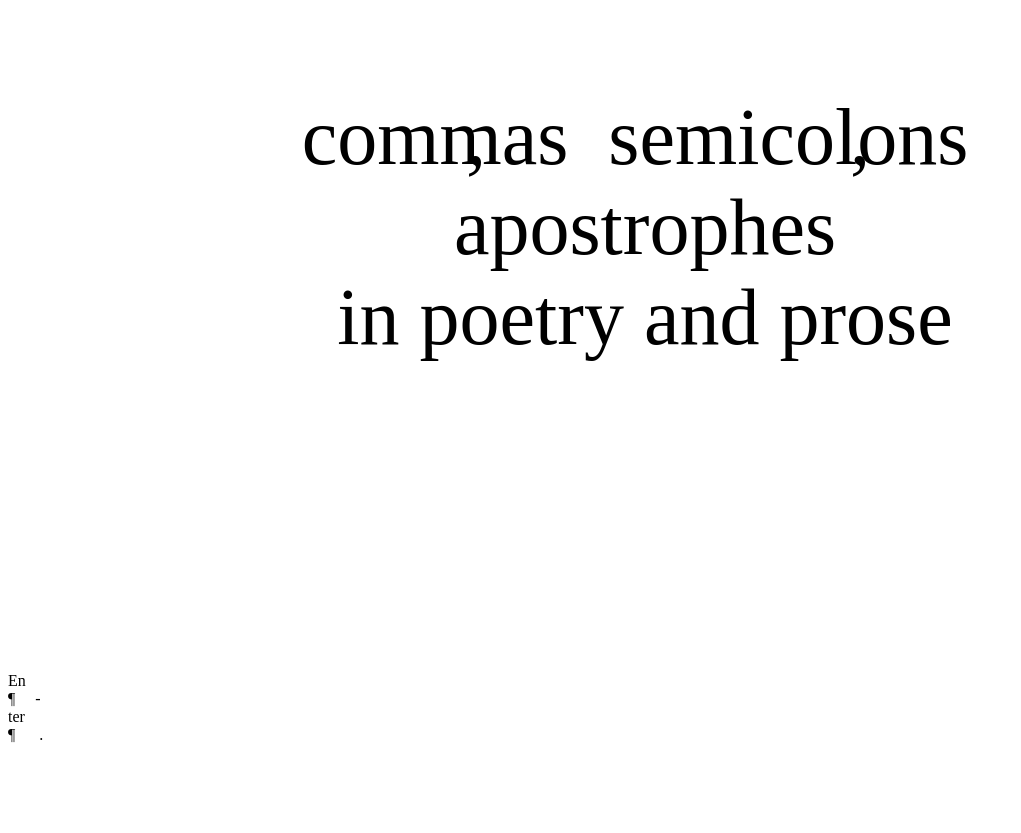
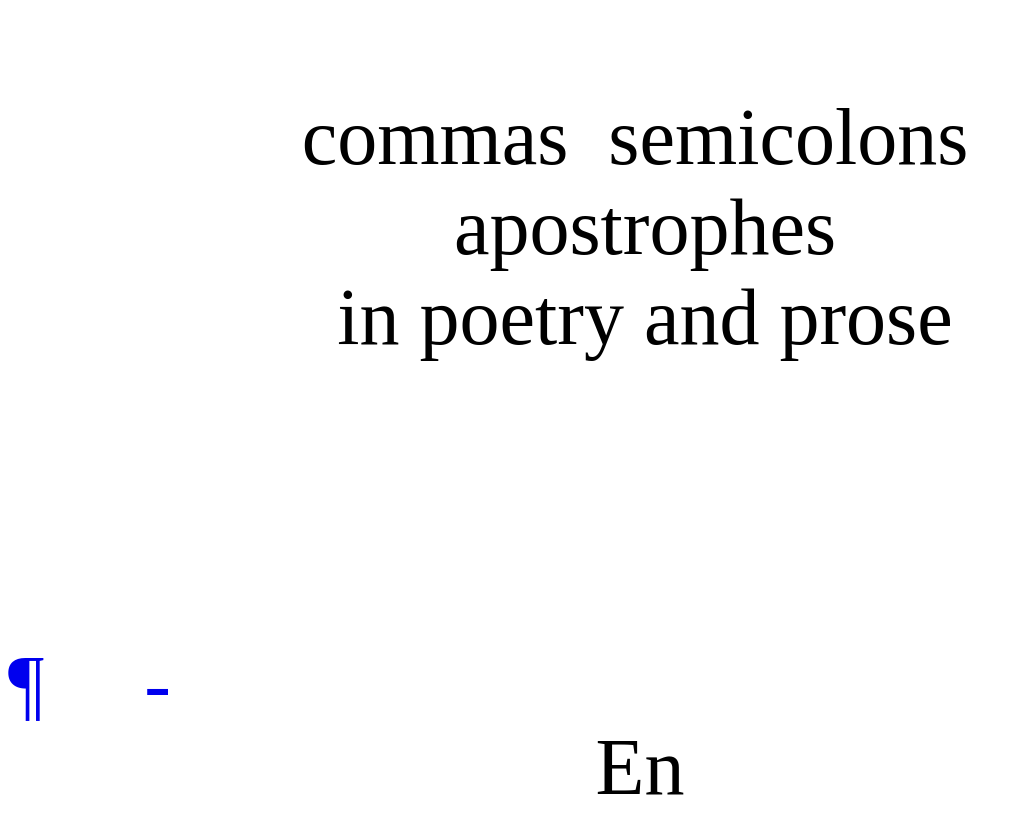
Before and after one commit to aleishadastas/OnPunctuation, a plain HTML site: page index.html in a window 1280 px wide. Shown: the part 731-1564 px from the top of the page, without its empty margins (0-1021 px from the left). Before the commit the page ends 1483 px from the top, so only its background shows below. Drawn offline with Linux system fonts and the light colour scheme; files whose address does not match are found by name; a web font is replaced by a local one.

Commit message:
Created page 2

```diff
--- a/index.html
+++ b/index.html
@@ -52,23 +52,22 @@
     <div id="En">
  En
 </div>
+
 <div id="hyphen">
-    ¶ &nbsp;&nbsp;&nbsp;&nbsp;-
+<a href="page 2/page2.html"> ¶ &nbsp;&nbsp;&nbsp;&nbsp;- </a>
    </div>
 
-<div class="ter">
-
+  <!--
     <div id="ter2">
 ter
     </div>
     <div id="period">
         ¶ &nbsp;&nbsp;&nbsp;&nbsp; .
-    </div>
-
+   </div>  -->
 
 </div>
+</div>
 
-</div>
 
 
 </div>
--- /dev/null
+++ b/page 2/page2.css
@@ -0,0 +1,18 @@
+@font-face {
+    font-family: "Junicode";
+    src: url("fonts/Junicode-Regular.ttf");
+    font-weight: normal;
+  }
+
+@font-face {
+  font-family: "Junicode-Bold";
+  src: url("Junicode-Bold.ttf") format("truetype");
+}
+
+
+body {
+    background-color: white;
+    font-family: "Junicode";
+    background-color: white;
+    font-size: 16px;
+  }
--- a/style.css
+++ b/style.css
@@ -15,7 +15,7 @@
 body {
     background-color: white;
     font-family: "Junicode";
-    background-color: transparent;
+    background-color: white;
     font-size: 16px;
   }
 
@@ -64,6 +64,8 @@ h3{
   margin: 0 auto;
 }
 
+/* ------------------------------- */
+
 #author{
   font-size: 4em;
   line-height: 65px;
@@ -71,6 +73,8 @@ h3{
   top: 400px;
   right: 315px;
 }
+
+/* ------------------------------- */
 
 .punctuation{
   line-height: 5px;
@@ -106,6 +110,8 @@ color:red;
 opacity:100;
 }
 
+/* ------------------------------- */
+
 #intro{
   position: relative;
   text-align: center;
@@ -117,11 +123,11 @@ opacity:100;
  top: 100px;
  margin-right: 150px;
  margin-left: 160px;
- margin-bottom: 400px;
+ margin-bottom: 450px;
 }
 
 .punctuation2{
-  /* opacity: 0 */
+  opacity: 0;
   font-size: 5em;
   font-family: "Junicode", serif;
   line-height: 90px;
@@ -132,7 +138,7 @@ opacity:100;
 
 .punctuation2:hover {
   color:red;
-  /* opacity:100; */
+  opacity:100;
   }
 
  #one{
@@ -149,26 +155,75 @@ opacity:100;
   top: 743px;
  }
 
+/* --------------------------------- */
+
 .Enter{
+text-align: center;
+font-size: 5em;
+font-family: "Junicode", serif;
+}
 
+#En{
+  margin-bottom: 450px;
 }
 
 #hyphen{
-
+  position: absolute;
+  text-align: center;
+  top: 1370px;
+ left:
 }
 
-#period{
-
+a{
+  text-decoration: none;
+  opacity: 100;
 }
 
-#hyphen + #period:hover{
+a:hover {
   color:red;
   opacity:100;
 }
 
 
+/* #period{
+ put on second page
+} /*
+
+
+
+/* #period:hover{       put this on second page
+  color:red;
+  opacity:100;
+ }  */
+
+/* ------------------------------- */
+
+
+/* circle {
+  position: absolute;
+  width: 200px;
+  height: 20px;
+  background: radial-gradient(16px, transparent, transparent 4px, black 4px, black 10px, transparent 11px);
+  background-size: 30px 40px;
+}
+
+.circle2 {
+  Offset to make squigglies line up
+  top: 20px;
+  left: 15px;
+  background-position: 0px -20px;
+} */
+
+/* ---------------cursor---------------- */
+
  cursor: url('/YOUR_PATH/cursor.cur'), auto;
+
+
+
+
+ /* media queries */
 
  @media (min-width: 600px) {
 
  }
+ /* ------------------------------- */
```
Also changed, not shown: page 2/page2.html (added, +24 -0 lines).
